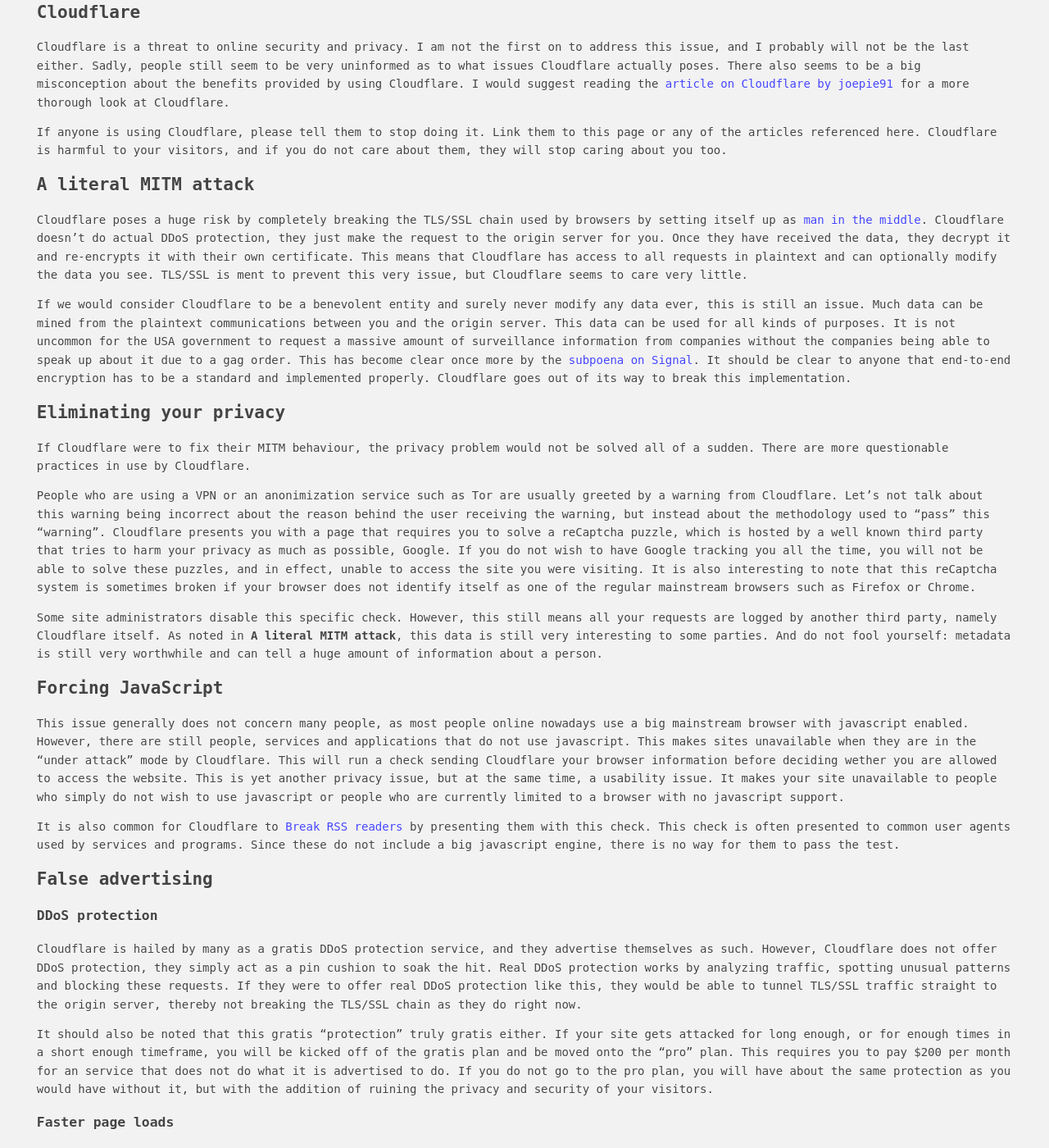
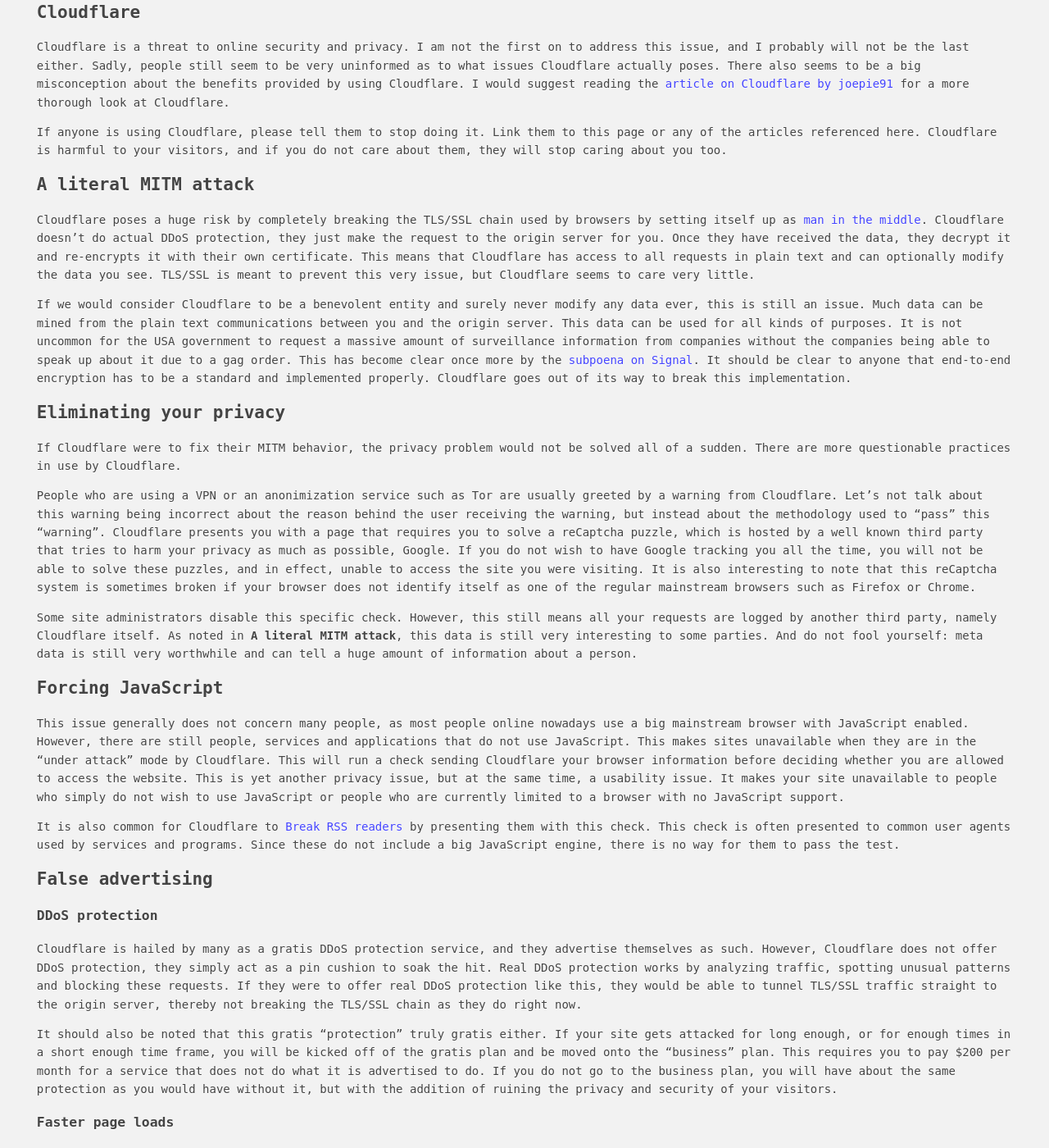
Before and after one commit to Tyil/website, a Jekyll site: the page built from _articles/cloudflare.md, in a window 1280 px wide and 1400 px high, scrolled down 336 px. Shown: the whole window at 82% size. Built offline with Jekyll 4.4.1, drawn with Linux system fonts in a browser that asks for light colours; Markdown is read by kramdown in place of the engine named in the settings.

Commit message:
Correct some typos

```diff
--- a/_articles/cloudflare.md
+++ b/_articles/cloudflare.md
@@ -25,13 +25,13 @@ browsers by setting itself up as [man in the middle][mitm]. Cloudflare doesn't
 do actual DDoS protection, they just make the request to the origin server for
 you. Once they have received the data, they decrypt it and re-encrypts it
 with their own certificate.  This means that Cloudflare has access to all
-requests in plaintext and can optionally modify the data you see. TLS/SSL
-is ment to prevent this very issue, but Cloudflare seems to care very
+requests in plain text and can optionally modify the data you see. TLS/SSL
+is meant to prevent this very issue, but Cloudflare seems to care very
 little.
 
 If we would consider Cloudflare to be a benevolent entity and surely never
 modify any data ever, this is still an issue. Much data can be mined from the
-plaintext communications between you and the origin server. This data can be
+plain text communications between you and the origin server. This data can be
 used for all kinds of purposes. It is not uncommon for the USA government to
 request a massive amount of surveillance information from companies without the
 companies being able to speak up about it due to a gag order. This has become
@@ -40,7 +40,7 @@ clear to anyone that end-to-end encryption has to be a standard and implemented
 properly. Cloudflare goes out of its way to break this implementation.
 
 ## Eliminating your privacy
-If Cloudflare were to fix their MITM behaviour, the privacy problem would not
+If Cloudflare were to fix their MITM behavior, the privacy problem would not
 be solved all of a sudden. There are more questionable practices in use by
 Cloudflare.
 
@@ -59,23 +59,23 @@ mainstream browsers such as Firefox or Chrome.
 Some site administrators disable this specific check. However, this still means
 all your requests are logged by another third party, namely Cloudflare itself.
 As noted in **A literal MITM attack**, this data is still very interesting to
-some parties. And do not fool yourself: metadata is still very worthwhile and
+some parties. And do not fool yourself: meta data is still very worthwhile and
 can tell a huge amount of information about a person.
 
 ## Forcing JavaScript
 This issue generally does not concern many people, as most people online
-nowadays use a big mainstream browser with javascript enabled. However, there
-are still people, services and applications that do not use javascript. This
+nowadays use a big mainstream browser with JavaScript enabled. However, there
+are still people, services and applications that do not use JavaScript. This
 makes sites unavailable when they are in the "under attack" mode by Cloudflare.
 This will run a check sending Cloudflare your browser information before
-deciding wether you are allowed to access the website. This is yet another
+deciding whether you are allowed to access the website. This is yet another
 privacy issue, but at the same time, a usability issue. It makes your site
-unavailable to people who simply do not wish to use javascript or people who
-are currently limited to a browser with no javascript support.
+unavailable to people who simply do not wish to use JavaScript or people who
+are currently limited to a browser with no JavaScript support.
 
 It is also common for Cloudflare to [Break RSS readers][rss] by presenting them
 with this check. This check is often presented to common user agents used by
-services and programs. Since these do not include a big javascript engine,
+services and programs. Since these do not include a big JavaScript engine,
 there is no way for them to pass the test.
 
 ## False advertising
@@ -90,9 +90,9 @@ not breaking the TLS/SSL chain as they do right now.
 
 It should also be noted that this gratis "protection" truly gratis either. If
 your site gets attacked for long enough, or for enough times in a short enough
-timeframe, you will be kicked off of the gratis plan and be moved onto the
-"pro" plan. This requires you to pay $200 per month for an service that does
-not do what it is advertised to do. If you do not go to the pro plan, you will
+time frame, you will be kicked off of the gratis plan and be moved onto the
+"business" plan. This requires you to pay $200 per month for a service that does
+not do what it is advertised to do. If you do not go to the business plan, you will
 have about the same protection as you would have without it, but with the
 addition of ruining the privacy and security of your visitors.
 
```
Also changed, not shown: 1 other file.
